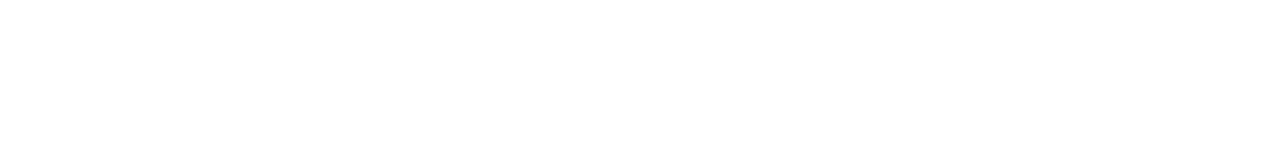
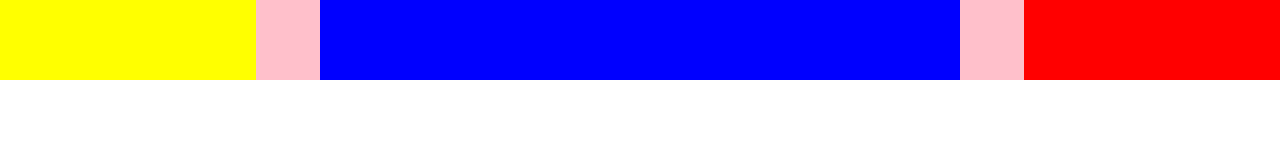
Before and after one commit to moulsiri/event_planning_service, a plain HTML site: page index.html in a window 1280 px wide. Drawn offline with Linux system fonts and the light colour scheme; files whose address does not match are found by name.

Commit message:
nav bar created

```diff
--- a/index.html
+++ b/index.html
@@ -9,6 +9,17 @@
 </head>
 <body>
     <main>
+        <nav>
+            <div id="logo">
+
+            </div>
+            <div id="nLinks">
+
+            </div>
+            <div id="nAuthBtn">
+
+            </div>
+        </nav>
 
 
     </main>
--- a/style/scss/style.scss
+++ b/style/scss/style.scss
@@ -1 +1,25 @@
 @import './util';
+
+nav{
+    width:100%;
+    height: 10vh;
+    background-color:pink ;
+    display: flex;
+    justify-content: space-between;
+
+    #logo{
+        width:20%;
+        height: inherit;
+        background-color: yellow;
+    }
+    #nLinks{
+        width:50%;
+        height:inherit;
+        background-color: blue;
+    }
+    #nAuthBtn{
+        width:20%;
+        height: inherit;
+        background-color: red;
+    }
+}
```
Also changed, not shown: style/css/style.min.css, 1 other file.
